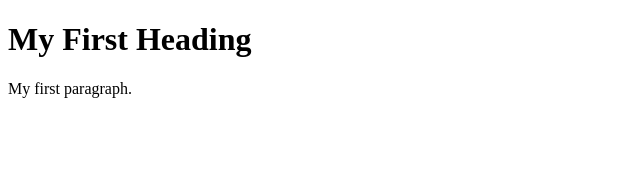
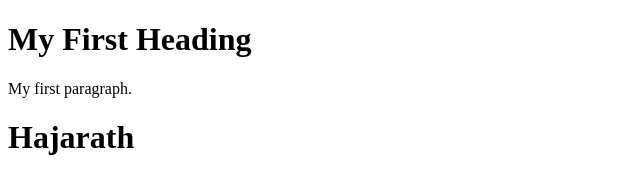
Before and after one commit to hajuduggi/ui-react-hospital, a plain HTML site: page index.html in a window 1280 px wide. Shown: the whole page, without its empty margins (0-640 px from the left). Drawn offline with Linux system fonts and the light colour scheme.

Commit message:
updated name

```diff
--- a/index.html
+++ b/index.html
@@ -5,6 +5,7 @@
 <h1>My First Heading</h1>
 
 <p>My first paragraph.</p>
+<h1>Hajarath</h1>
 
 </body>
 </html>
```
